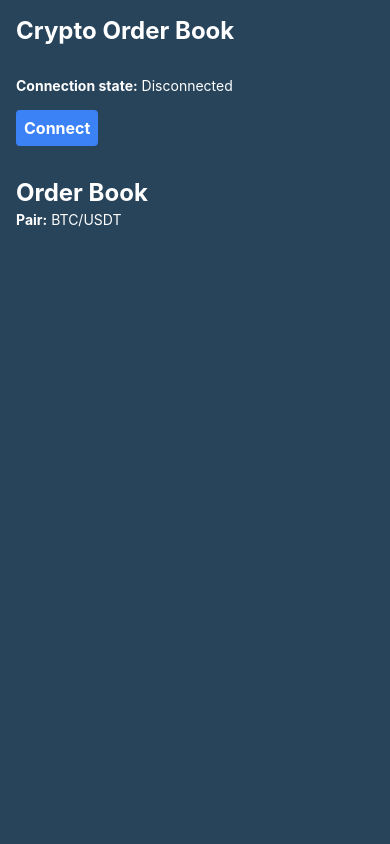
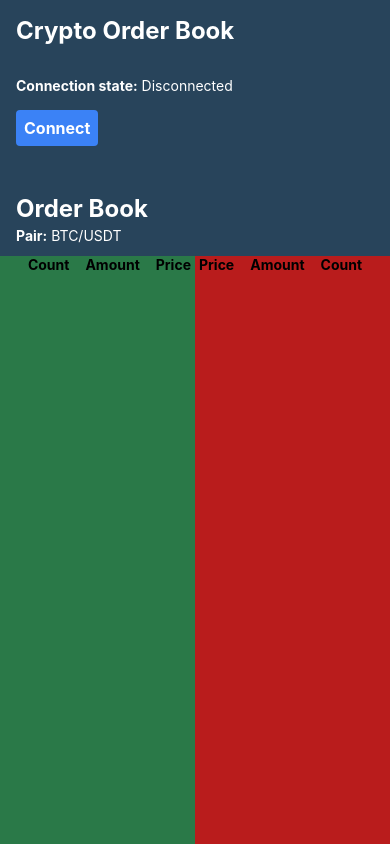
Before and after one commit to vitorverasm/crypto-order-book, a React Native app: screen / in a window 390 px wide. Built offline with nearby package versions, Linux system fonts and the light colour scheme.

Commit message:
feat: add initial state layout

```diff
--- a/app/home/home.tsx
+++ b/app/home/home.tsx
@@ -29,7 +29,6 @@ export default function HomePage() {
     const message = JSON.parse(event.data);
     if (!message?.event) {
       if (Array.isArray(message) && message[1].length > 3) {
-        // console.log("Initial seed");
         dispatch(
           seedInitial(
             message[1].map((entry: any[]) => parseOrderBookEntry(entry))
@@ -37,7 +36,7 @@ export default function HomePage() {
         );
       }
       if (message && message[1].length === 3) {
-        // console.log("Formatted: ", parseOrderBookEntry(message));
+        // console.log("Formatted: ", parseOrderBookEntry(message[1]));
       }
     }
   }, []);
@@ -71,10 +70,10 @@ export default function HomePage() {
           connect={connect}
           disconnect={disconnect}
         />
-        <View style={styles.orderBookContainer}>
-          <OrderBook />
-        </View>
         <StatusBar style="auto" />
+      </View>
+      <View style={styles.orderBookContainer}>
+        <OrderBook />
       </View>
     </SafeAreaView>
   );
@@ -94,5 +93,7 @@ const styles = StyleSheet.create({
   title: { fontSize: 24, fontWeight: "bold", color: "#fff" },
   orderBookContainer: {
     marginTop: 32,
+    flex: 5,
+    alignSelf: "stretch",
   },
 });
--- a/app/modules/order-book/components/order-book.tsx
+++ b/app/modules/order-book/components/order-book.tsx
@@ -1,12 +1,77 @@
-import { StyleSheet, Text, View } from "react-native";
+import { FlatList, StyleSheet, Text, View } from "react-native";
+import { useSelector } from "react-redux";
+import { RootState } from "../../../shared/state/store";
 
 export function OrderBook() {
+  const bids = useSelector((state: RootState) => state.orderBook.bids);
+  const asks = useSelector((state: RootState) => state.orderBook.asks);
+
   return (
     <View style={styles.container}>
       <Text style={styles.title}>Order Book</Text>
       <Text style={styles.pairLabel}>
         <Text style={{ fontWeight: "bold" }}>Pair:</Text> BTC/USDT
       </Text>
+      <View style={{ flexDirection: "row", flex: 1, marginTop: 8 }}>
+        <View
+          style={{
+            flex: 1,
+            backgroundColor: "#2A7948",
+            paddingRight: 4,
+            alignItems: "flex-end",
+          }}
+        >
+          <FlatList
+            data={bids}
+            ListHeaderComponent={() => (
+              <View style={{ flexDirection: "row", gap: 16, marginBottom: 8 }}>
+                <Text style={styles.label}>Count</Text>
+                <Text style={styles.label}>Amount</Text>
+                <Text style={styles.label}>Price</Text>
+              </View>
+            )}
+            renderItem={({ item }) => (
+              <View
+                style={{
+                  flexDirection: "row",
+                  gap: 16,
+                  justifyContent: "flex-end",
+                }}
+              >
+                <Text>{item.count}</Text>
+                <Text>{item.amount}</Text>
+                <Text>{item.price}</Text>
+              </View>
+            )}
+          />
+        </View>
+        <View
+          style={{
+            flex: 1,
+            backgroundColor: "#B91C1C",
+            paddingLeft: 4,
+            alignItems: "flex-start",
+          }}
+        >
+          <FlatList
+            data={asks}
+            ListHeaderComponent={() => (
+              <View style={{ flexDirection: "row", gap: 16, marginBottom: 8 }}>
+                <Text style={styles.label}>Price</Text>
+                <Text style={styles.label}>Amount</Text>
+                <Text style={styles.label}>Count</Text>
+              </View>
+            )}
+            renderItem={({ item }) => (
+              <View style={{ flexDirection: "row", gap: 16 }}>
+                <Text>{item.price}</Text>
+                <Text>{item.amount}</Text>
+                <Text>{item.count}</Text>
+              </View>
+            )}
+          />
+        </View>
+      </View>
     </View>
   );
 }
@@ -19,9 +84,16 @@ const styles = StyleSheet.create({
     fontSize: 24,
     fontWeight: "bold",
     color: "#fff",
+    paddingLeft: 16,
   },
   pairLabel: {
     color: "#fff",
     marginTop: 4,
+    paddingLeft: 16,
+    paddingBottom: 4,
+  },
+  label: {
+    fontWeight: "bold",
+    textAlign: "center",
   },
 });
```
